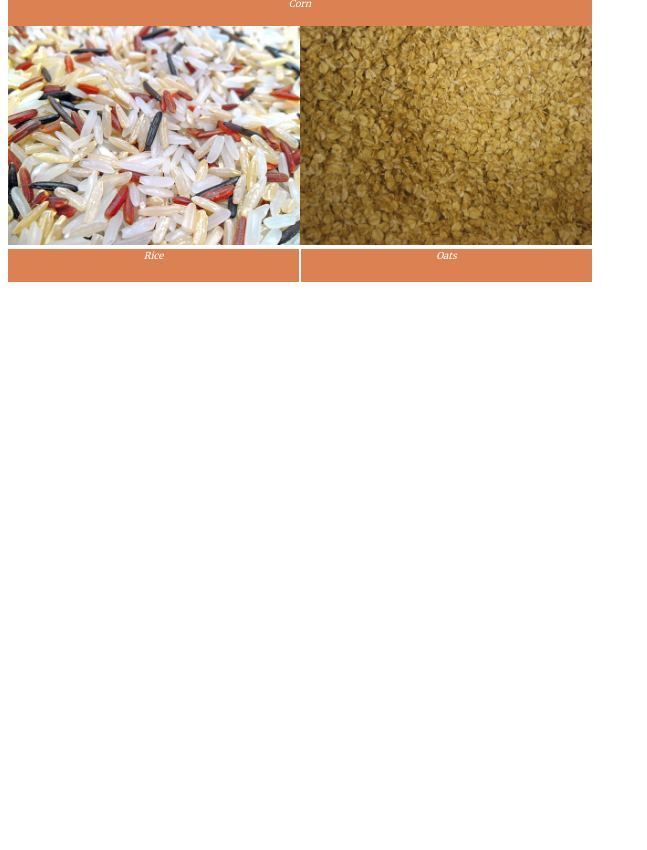
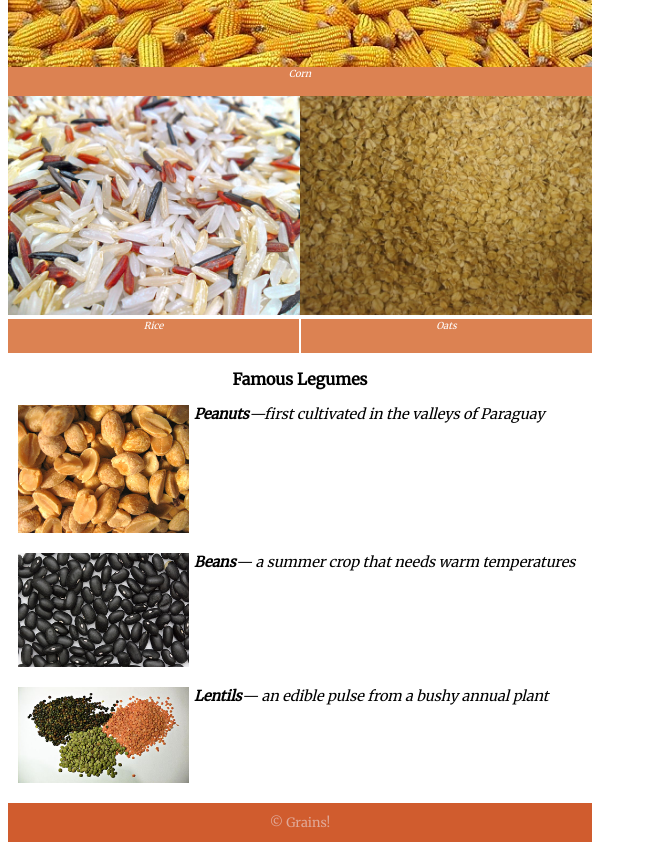
Before and after one commit to nuhkeekee/Assignment-5-Floats, a plain HTML site: page index.html in a window 1280 px wide. Shown: the part 1090-1940 px from the top of the page, without its empty margins (0-647 px from the left). Before the commit the page ends 1372 px from the top, so only its background shows below. Drawn offline with Linux system fonts and the light colour scheme.

Commit message:
Bottom Border and Final Touches
Put the “aside” paragraph, last three listed images and text, as well
as fixed up other mistakes.

```diff
--- a/css/main.css
+++ b/css/main.css
@@ -10,7 +10,7 @@ h1 {
   font-size: 2.5em;
   font-weight: bold;
   text-align: center;
-  background-color: #dc8252;
+  background-color: #d05c2e;
   display: block;
   padding: 15px;
   margin: 0em;
@@ -29,7 +29,7 @@ nav ol {
 
 nav li {
   display: inline;
-  width: 32%;
+  width: 32.9%;
   float: left;
   border: 1px solid #a93f35;
   background-color: #d05c2e;
@@ -46,8 +46,8 @@ nav a {
   margin: 0;
 }
 
-nav a :hover {
-  background-color: #brown;
+nav a:hover {
+  background-color: #d05c2e;
 }
 
 .grain-left {
@@ -82,22 +82,22 @@ p {
 }
 
 .cereal {
-  width: 30%;
   float: right;
+  width: 35%;
+  margin-top: 5px;
+  padding-top: 5px;
+  margin-right: 10px;
+  margin-left: 5px;
+}
+
+
+.quinoa {
+  width: 35%;
+  clear: right;
   margin-right: 10px;
   margin-left: 5px;
   margin-bottom: 10px;
 }
-
-
-.quinoa {
-  width: 30%;
-  float: right;
-  margin-right: 10px;
-  margin-left: 5px;
-  margin-bottom: 10px;
-}
-
 
 h2 {
   color: #FFF;
@@ -168,3 +168,61 @@ h2 p{
   padding-right: 3em;
   float: left;
 }
+
+h3 {
+  font-size: 1em;
+  font-weight: bold;
+  text-align: center;
+  display: block;
+  padding: 1em;
+  margin: 0;
+  clear: both;
+}
+
+span {
+  font-weight: bold;
+}
+
+ul {
+  margin: 0;
+  padding: 0;
+  font-style: italic;
+  font-size: 0.9em;
+  display: inline;
+  list-style: none;
+}
+
+ul li {
+  margin: 0em 1em 0em 0em;
+  overflow: hidden;
+}
+
+.peanuts, .beans, .lentils {
+  float: left;
+  width: 30%;
+  margin-left: 10px;
+  margin-right: 5px;
+  margin-bottom: 20px;
+}
+
+.beans {
+  clear: left;
+}
+
+.lentils {
+  clear: left;
+}
+
+aside {
+  display: block;
+  background-color: #d05c2e;
+  clear: both;
+}
+
+aside p {
+  color: #e0a998;
+  font-size: 0.8em;
+  padding: 10px;
+  text-align: center;
+  margin: 0;
+}
--- a/index.html
+++ b/index.html
@@ -55,3 +55,24 @@
 
       <p class="fig-rice">Rice</p>
       <p class="fig-oats">Oats</p>
+
+      <h3 id="legumes">Famous Legumes</h3>
+
+      <ul>
+
+        <li> <img class="peanuts" src="images/peanuts.jpg" alt="Photo of peanuts.">
+           <span>Peanuts</span>—first cultivated in the valleys of Paraguay</li>
+        <li> <img class="beans" src="images/beans.jpg" alt="Photo of black beans.">
+          <span>Beans</span>— a summer crop that needs warm temperatures</li>
+        <li> <img class="lentils" src="images/lentils.jpg" alt="Photo of lentils.">
+          <span>Lentils</span>— an edible pulse from a bushy annual plant</li>
+      </ul>
+
+    </main>
+
+    <aside>
+      <p> © Grains!</p>
+    </aside>
+
+  </body>
+  </html>
```
